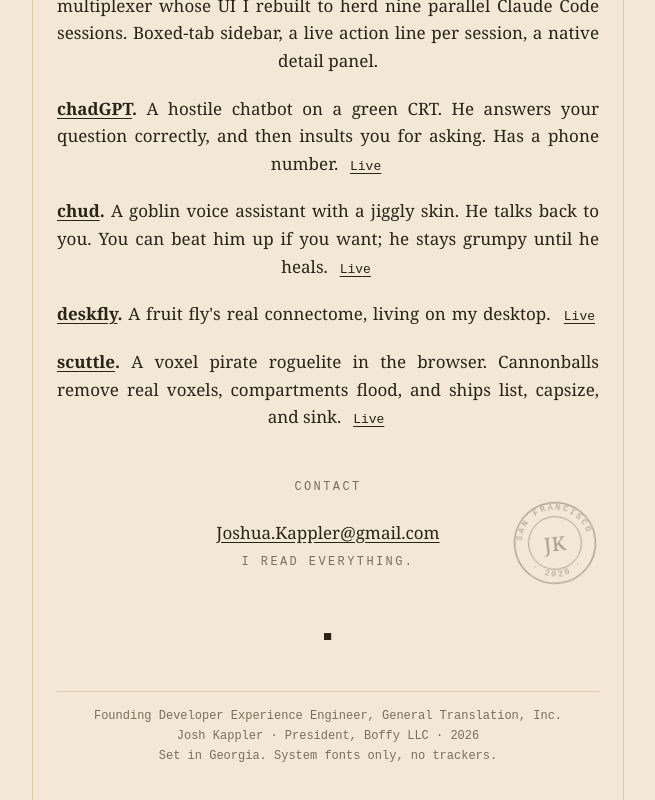
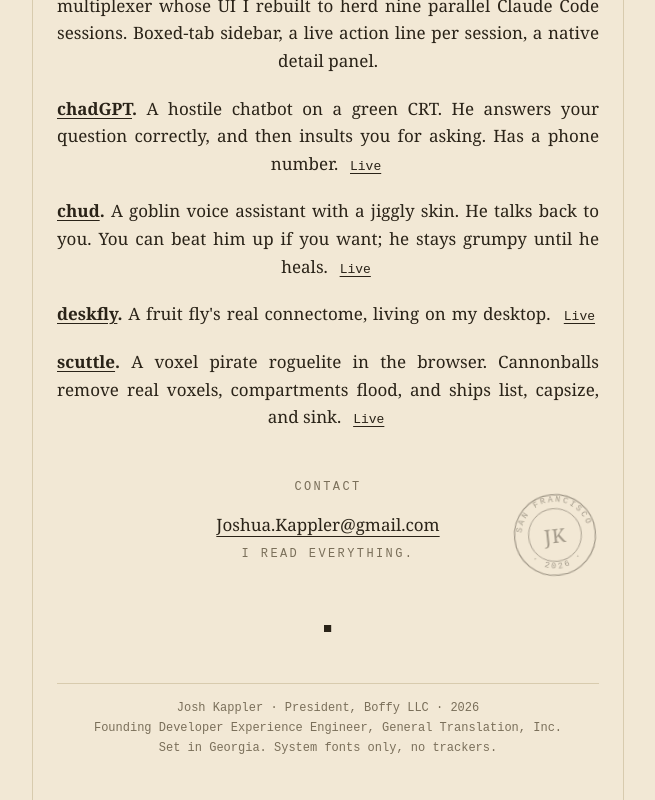
Before and after one commit to JoshKappler/portfolio, a Next.js app: page / in a window 1280 px wide. Shown: the part 2342-3142 px from the top of the page, without its empty margins (312-967 px from the left). Built offline with nearby package versions, Linux system fonts and the light colour scheme.

Commit message:
site: contact underline below descenders, tighter heading gap, name first in footer

```diff
--- a/src/app/page.tsx
+++ b/src/app/page.tsx
@@ -216,7 +216,7 @@ export default function Home() {
         <h2 className="text-center font-mono text-xs uppercase tracking-[0.2em] text-text-muted">
           contact
         </h2>
-        <div className="relative mt-6 text-center">
+        <div className="relative mt-4 text-center">
           <ContactEmail />
           <p className="mt-2 font-mono text-xs uppercase tracking-[0.2em] text-text-muted">
             I read everything.
@@ -236,8 +236,10 @@ export default function Home() {
       </div>
 
       <footer className="mt-12 border-t border-border pt-4 text-center font-mono text-xs text-text-muted">
-        <p>Founding Developer Experience Engineer, General Translation, Inc.</p>
-        <p className="mt-1">Josh Kappler · President, Boffy LLC · 2026</p>
+        <p>Josh Kappler · President, Boffy LLC · 2026</p>
+        <p className="mt-1">
+          Founding Developer Experience Engineer, General Translation, Inc.
+        </p>
         <p className="mt-1">Set in Georgia. System fonts only, no trackers.</p>
       </footer>
     </main>
--- a/src/components/contact-email.tsx
+++ b/src/components/contact-email.tsx
@@ -24,7 +24,7 @@ export function ContactEmail() {
       <button
         type="button"
         onClick={copy}
-        className="cursor-pointer underline [text-underline-offset:3px]"
+        className="cursor-pointer underline decoration-1 [text-decoration-skip-ink:none] [text-underline-offset:0.3em]"
       >
         {EMAIL}
       </button>
```
